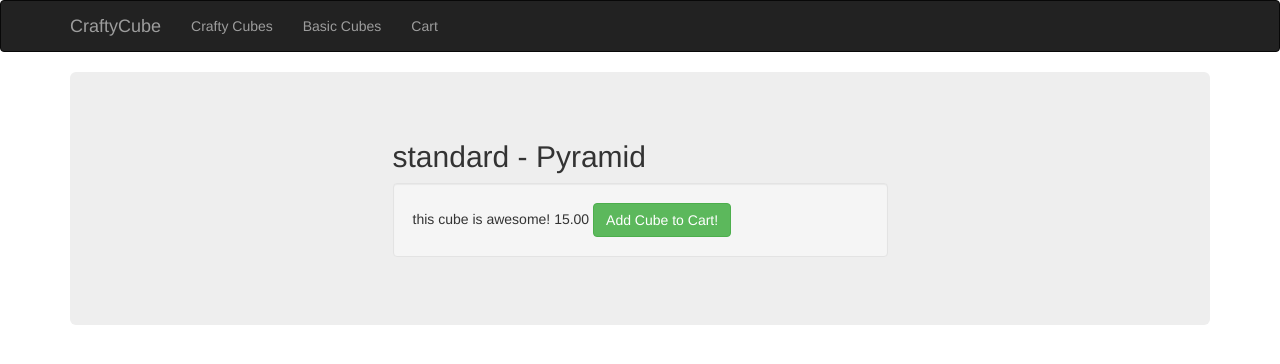
After one commit to edrodefeld/cubecrafty, a Django app: a page that uses cubecrafty/templates/index.html in a window 1280 px wide. The commit adds this page. Shown: the top 364 px of the page. Run offline with Django 3.2, Linux system fonts and the light colour scheme; data comes from the database, SQL or seed files in the repository; both versions use the stored data as it was after the commit; some libraries are stand-ins or nearby versions.

Commit message:
Functionality

```diff
--- a/cs_519/settings.py
+++ b/cs_519/settings.py
@@ -39,6 +39,7 @@ INSTALLED_APPS = (
     'django.contrib.staticfiles',
     'django.contrib.sitemaps',
     'django.contrib.sites',
+    'django_extensions',
     'cubecrafty',
 )
 
--- a/cubecrafty/models.py
+++ b/cubecrafty/models.py
@@ -3,9 +3,13 @@ from django.db import models
 
 class Cube(models.Model):
     name = models.CharField(max_length=100)
+    description = models.CharField(max_length=255, blank=True, null=True)
     category = models.CharField(max_length=50)
     price = models.DecimalField(max_digits=6, decimal_places=2)
     image = models.CharField(max_length=250)
     is_custom = models.BooleanField(default=False)
     slug = models.SlugField(unique=True)
     date_created = models.DateTimeField(auto_now_add=True)
+
+    def get_absolute_url(self):
+        return "/product/%s/" % self.slug
--- a/cubecrafty/templates/index.html
+++ b/cubecrafty/templates/index.html
@@ -42,12 +42,11 @@
           <a class="navbar-brand" href="/">CraftyCube</a>
           <div class="collapse navbar-collapse" id="navbar-collapse-1">
             <ul class="nav navbar-nav">
-              <li><a href="/categories/">Categories</a></li>
-              <li><a href="/categories/crafty_cubes">Crafty Cubes</a></li>
-              <li><a href="/categories/basic_cubes">Basic Cubes</a></li>
+              <li><a href="/categories/crafty">Crafty Cubes</a></li>
+              <li><a href="/categories/standard">Basic Cubes</a></li>
               <li><a href="/cart">Cart</a></li>
-            </cart>
-          Cart>
+            </ul>
+          </div>
         </div>
       </nav>
     </section>
--- /dev/null
+++ b/cubecrafty/templates/product.html
@@ -0,0 +1,21 @@
+{% extends "index.html" %}
+
+
+{% block base_body %}
+    <div class="container">
+        <div class="jumbotron">
+            <div class="row">
+                <div class="col-md-3"></div>
+                <div class="col-md-6">
+                    <h2>{{ cube.category}} - {{ cube.name }}</h2>
+                    <div class="well">
+                        <span>{{ cube.description }}</span>
+                        <span>{{ cube.price }}</span>
+                        <span><a href="/added/{{ cube.slug }}/" class="btn btn-success">Add Cube to Cart!</a></span>
+                    </div>
+                </div>
+                <div class="col-md-3"></div>
+            </div>
+        </div>
+    </div>
+{% endblock %}
--- a/cubecrafty/urls.py
+++ b/cubecrafty/urls.py
@@ -8,9 +8,10 @@ sitemaps = {'static': StaticViewSitemap,}
 
 urlpatterns = [
     url(r'^$', views.index, name='index'),
-    url(r'^categories/$', views.categories, name='categories'),
-    url(r'^categories/crafty_cubes/$', views.crafty_cubes, name='crafty_cubes'),
-    url(r'^categories/basic_cubes/$', views.basic_cubes, name='basic_cubes'),
+    url(r'^categories/(?P<category>[\w-]+)/$', views.categories, name='categories'),
+    url(r'^product/(?P<product>[\w-]+)/$', views.product, name='product'),
+    url(r'^added/(?P<product>[\w-]+)/$', views.added, name='added'),
+    url(r'^deleted/(?P<product>[\w-]+)/$', views.deleted, name='deleted'),
     url(r'^cart/$', views.cart, name='cart'),
     url(r'^checkout/$', views.checkout, name='checkout'),
     url(r'^confirmation/$', views.confirmation, name='confirmation'),
--- a/cubecrafty/views.py
+++ b/cubecrafty/views.py
@@ -1,4 +1,4 @@
-from django.shortcuts import render
+from django.shortcuts import render, redirect
 from django.http import HttpResponse
 from cubecrafty.models import *
 
@@ -10,28 +10,59 @@ def index(request):
         "all_cubes": all_cubes,
         })
 
-def categories(request):
+def categories(request, category):
+    cubes = Cube.objects.filter(category=category)
     return render(request, 'categories.html', {
+                    'cubes': cubes,
+                    'category': category,
         })
 
-def crafty_cubes(request):
-    crafty_cubes = Cube.objects.filter(is_custom=True)
-    return render(request, 'crafty_cubes.html', {
-        "crafty_cubes": crafty_cubes,
-        })
+def product(request, product):
+    cube = Cube.objects.get(slug=product)
+    return render(request, 'product.html', {
+                    'cube': cube,
+    })
 
-def basic_cubes(request):
-    basic_cubes = Cube.objects.filter(is_custom=False)
-    return render(request, 'basic_cubes.html', {
-        "basic_cubes": basic_cubes,
-        })
+def added(request, product):
+    if request.session.get('cubes', []):
+        request.session['cubes'].append(product)
+        request.session.modified = True
+    else:
+        request.session['cubes'] = [product]
+    return redirect('/cart/')
+
+def deleted(request, product):
+    if request.session.get('cubes', []):
+        request.session['cubes'].remove(product)
+        request.session.modified = True
+    else:
+        request.session['cubes'] = []
+    return redirect('/cart/')
 
 def cart(request):
+    slugs = request.session.get('cubes', [])
+    cubes = []
+    total = 0.0
+    for slug in slugs:
+        cube = Cube.objects.get(slug=slug)
+        cubes.append(cube)
+        total += float(cube.price)
     return render(request, 'cart.html', {
+                    'cubes': cubes,
+                    'total': total,
         })
 
 def checkout(request):
+    slugs = request.session.get('cubes', [])
+    cubes = []
+    total = 0.0
+    for slug in slugs:
+        cube = Cube.objects.get(slug=slug)
+        cubes.append(cube)
+        total += float(cube.price)
     return render(request, 'checkout.html', {
+            'cubes': cubes,
+            'total': total,
         })
 
 def confirmation(request):
```
Also changed, not shown: cubecrafty/templates/cart.html (+18 -6 lines), cubecrafty/templates/categories.html (+6 -7 lines), cubecrafty/templates/checkout.html (+12 -4 lines), cubecrafty/migrations/0002_cube_description.py (added), db.sqlite3, 2 other files. Lines whose indentation alone changed are shown as unchanged.
